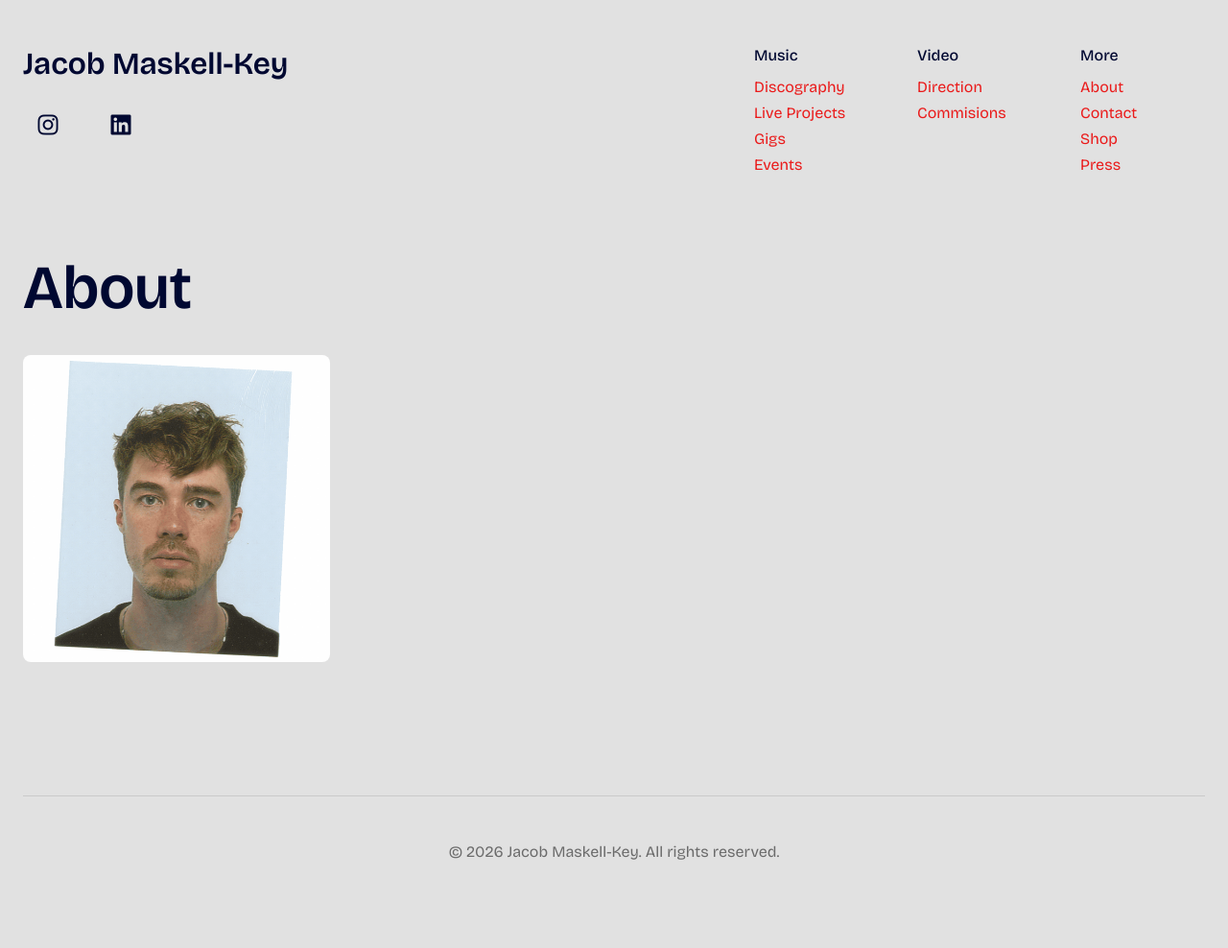
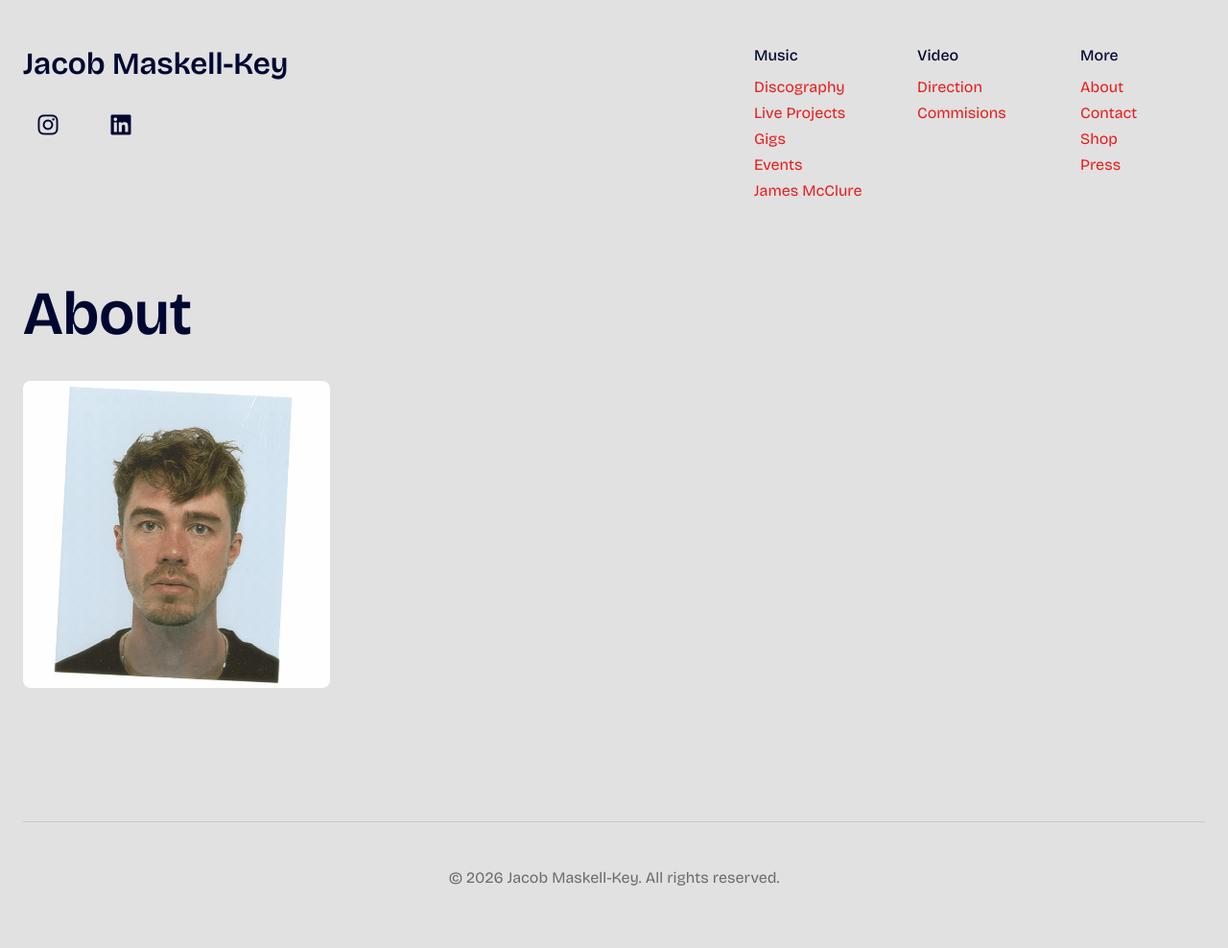
Before and after one commit to andriusax/jacob-maskell-key-website, a Jekyll site: the page built from about.html, in a window 1280 px wide. Shown: the whole page at 96% size. Built offline with Jekyll 4.4.1, drawn with Linux system fonts in a browser that asks for light colours; before the commit the page ends 961 px from its top, so only the background shows below that.

Commit message:
Add James McClure under Events

```diff
--- a/_includes/navbar.html
+++ b/_includes/navbar.html
@@ -19,6 +19,7 @@
         <li><a href="{{ '/live-projects/' | relative_url }}">Live Projects</a></li>
         <li><a href="{{ '/gigs/' | relative_url }}">Gigs</a></li>
         <li><a href="{{ '/events/' | relative_url }}">Events</a></li>
+        <li><a href="https://www.google.com">James McClure</a></li>
       </ul>
     </div>
 
```
